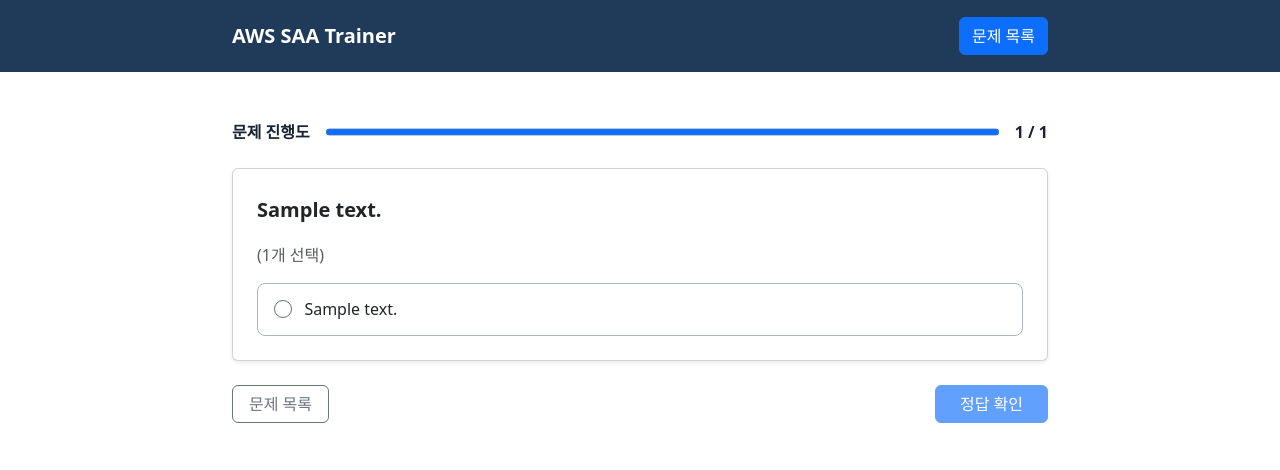
After one commit to terangood1/aws-saa-trainer, a Django app: page /questions/1/ in a window 1280 px wide. The commit adds this page. Shown: the top 470 px of the page. Run offline with Django 5.2, Linux system fonts and the light colour scheme; tables that the repository leaves empty hold one stand-in row (values such as "Sample post").

Commit message:
문제 풀이 화면 및 답안 검증 구현

```diff
--- /dev/null
+++ b/questions/forms.py
@@ -0,0 +1,22 @@
+from django import forms
+
+
+class AnswerSelectionForm(forms.Form):
+    answers = forms.TypedMultipleChoiceField(
+        coerce=int,
+        error_messages={
+            'required': '답안을 선택해 주세요.',
+            'invalid_choice': '이 문제에 있는 선택지만 선택해 주세요.',
+        },
+    )
+
+    def __init__(self, *args, choices, required_count, **kwargs):
+        super().__init__(*args, **kwargs)
+        self.fields['answers'].choices = [(choice['id'], choice['text']) for choice in choices]
+        self.required_count = required_count
+
+    def clean_answers(self):
+        answers = self.cleaned_data['answers']
+        if len(answers) != self.required_count or len(set(answers)) != len(answers):
+            raise forms.ValidationError(f'서로 다른 답안을 {self.required_count}개 선택해 주세요.')
+        return answers
--- /dev/null
+++ b/questions/static/questions/quiz.css
@@ -0,0 +1,50 @@
+.quiz-progress progress {
+    flex: 1 1 5rem;
+    min-width: 0;
+    height: .85rem;
+    accent-color: #0d6efd;
+}
+
+.quiz-choice {
+    display: flex;
+    align-items: flex-start;
+    gap: .75rem;
+    padding: .75rem 1rem;
+    border: 1px solid #adb5bd;
+    border-radius: .5rem;
+    cursor: pointer;
+}
+
+.quiz-choice input {
+    flex: none;
+    appearance: none;
+    width: 1.15rem;
+    height: 1.15rem;
+    margin-top: .25rem;
+    border: 1px solid #657080;
+    border-radius: 50%;
+}
+
+.quiz-choice input:checked {
+    border: .35rem solid #0d6efd;
+}
+
+.quiz-choice:has(input:checked) {
+    border-color: #0d6efd;
+    background-color: #eaf3ff;
+}
+
+.quiz-choice:has(input:focus-visible) {
+    outline: 2px solid #0a58ca;
+    outline-offset: 2px;
+}
+
+.quiz-choice span {
+    min-width: 0;
+}
+
+@media (forced-colors: active) {
+    .quiz-choice input {
+        appearance: auto;
+    }
+}
--- /dev/null
+++ b/questions/static/questions/quiz.js
@@ -0,0 +1,28 @@
+const quizForm = document.querySelector('#quiz-form');
+const requiredCount = Number(quizForm.dataset.requiredCount);
+const submitButton = quizForm.querySelector('button[type="submit"]');
+
+function selectedCount() {
+    return quizForm.querySelectorAll('input[name="answers"]:checked').length;
+}
+
+function updateSubmitButton() {
+    submitButton.disabled = requiredCount < 1 || selectedCount() !== requiredCount;
+}
+
+quizForm.addEventListener('change', (event) => {
+    const input = event.target;
+    if (input.type === 'checkbox' && input.checked && selectedCount() > requiredCount) {
+        input.checked = false;
+    }
+    updateSubmitButton();
+});
+
+quizForm.addEventListener('submit', (event) => {
+    if (submitButton.disabled) {
+        event.preventDefault();
+    }
+});
+
+window.addEventListener('pageshow', updateSubmitButton);
+updateSubmitButton();
--- a/questions/templates/questions/base.html
+++ b/questions/templates/questions/base.html
@@ -14,6 +14,7 @@
         .site-header { background-color: #203b59; }
         .question-text { line-height: 1.7; overflow-wrap: anywhere; white-space: pre-line; }
     </style>
+    {% block extra_head %}{% endblock %}
 </head>
 <body class="bg-white">
     <header class="site-header">
--- /dev/null
+++ b/questions/templates/questions/question_detail.html
@@ -0,0 +1,52 @@
+{% extends "questions/base.html" %}
+{% load static %}
+
+{% block title %}문제 풀이 | AWS SAA Trainer{% endblock %}
+
+{% block extra_head %}
+<link rel="stylesheet" href="{% static 'questions/quiz.css' %}">
+<script src="{% static 'questions/quiz.js' %}" defer></script>
+{% endblock %}
+
+{% block content %}
+<div class="quiz-progress d-flex flex-wrap align-items-center gap-2 gap-sm-3 mb-4">
+    <label for="quiz-progress" class="fw-semibold">문제 진행도</label>
+    <progress id="quiz-progress" value="{{ question_number }}" max="{{ question_total }}"></progress>
+    <span class="fw-semibold">{{ question_number }} / {{ question_total }}</span>
+</div>
+
+<form id="quiz-form" method="post" data-required-count="{{ required_count }}">
+    {% csrf_token %}
+    <div class="card shadow-sm mb-4">
+        <div class="card-body p-3 p-sm-4">
+            <h1 id="question-text" class="h5 question-text fw-bold mb-3">{{ question_text }}</h1>
+            <fieldset aria-labelledby="question-text" aria-describedby="answer-instructions{% if form.errors %} answer-errors{% endif %}">
+                <legend id="answer-instructions" class="fs-6 text-body-secondary mb-3">({{ required_count }}개 선택)</legend>
+                <div class="d-grid gap-2">
+                    {% for choice in choices %}
+                        {% with choice_id=choice.id|stringformat:"s" %}
+                            <label class="quiz-choice">
+                                <input type="{% if multiple %}checkbox{% else %}radio{% endif %}"
+                                       name="answers" value="{{ choice.id }}"
+                                       {% if not multiple %}required{% endif %}
+                                       {% if choice_id in form.answers.value %}checked{% endif %}>
+                                <span class="question-text">{{ choice.text }}</span>
+                            </label>
+                        {% endwith %}
+                    {% endfor %}
+                </div>
+            </fieldset>
+            {% if form.errors %}
+                <div id="answer-errors" class="text-danger mt-3" role="alert">{{ form.answers.errors }}</div>
+            {% endif %}
+            {% if selection_valid %}
+                <p class="text-body-secondary mt-3 mb-0" role="status">답안 선택을 확인했습니다.</p>
+            {% endif %}
+        </div>
+    </div>
+    <div class="d-flex flex-wrap justify-content-between gap-2">
+        <a class="btn btn-outline-secondary px-3" href="{% url 'questions:list' %}">문제 목록</a>
+        <button class="btn btn-primary px-4" type="submit" disabled>정답 확인</button>
+    </div>
+</form>
+{% endblock %}
--- a/questions/templates/questions/question_list.html
+++ b/questions/templates/questions/question_list.html
@@ -16,7 +16,8 @@
                         {{ question.created_at|date:'Y년 n월 j일' }}
                     </time>
                 </div>
-                <p class="question-text mb-0">{{ question.text|truncatechars:300 }}</p>
+                <p class="question-text mb-0"><a class="stretched-link text-reset text-decoration-none"
+                    href="{% url 'questions:detail' question.pk %}">{{ question.text|truncatechars:300 }}</a></p>
             </div>
         </li>
     {% empty %}
--- a/questions/urls.py
+++ b/questions/urls.py
@@ -6,4 +6,5 @@ app_name = 'questions'
 
 urlpatterns = [
     path('', views.question_list, name='list'),
+    path('<int:pk>/', views.question_detail, name='detail'),
 ]
--- a/questions/views.py
+++ b/questions/views.py
@@ -1,4 +1,8 @@
-from django.shortcuts import render
+from django.db.models import Count, Q
+from django.shortcuts import get_object_or_404, render
+from django.views.decorators.http import require_http_methods
+
+from .forms import AnswerSelectionForm
 
 from .models import Question
 
@@ -8,3 +12,35 @@ def question_list(request):
         '-created_at', '-pk'
     )
     return render(request, 'questions/question_list.html', {'questions': questions})
+
+
+@require_http_methods(['GET', 'HEAD', 'POST'])
+def question_detail(request, pk):
+    question = get_object_or_404(
+        Question.objects.only('text', 'question_type', 'created_at'), pk=pk
+    )
+    choices = list(question.choices.order_by('position').values('id', 'text'))
+    multiple = question.question_type == Question.QuestionType.MULTIPLE
+    required_count = question.choices.filter(is_correct=True).count() if multiple else 1
+    form = AnswerSelectionForm(
+        request.POST if request.method == 'POST' else None,
+        choices=choices,
+        required_count=required_count,
+    )
+    selection_valid = form.is_bound and form.is_valid()
+
+    # Match the list's newest-first order, including its primary-key tie breaker.
+    preceding = Q(created_at__gt=question.created_at) | Q(
+        created_at=question.created_at, pk__gt=question.pk
+    )
+    progress = Question.objects.aggregate(total=Count('pk'), preceding=Count('pk', filter=preceding))
+    return render(request, 'questions/question_detail.html', {
+        'question_text': question.text,
+        'choices': choices,
+        'multiple': multiple,
+        'required_count': required_count,
+        'form': form,
+        'selection_valid': selection_valid,
+        'question_number': progress['preceding'] + 1,
+        'question_total': progress['total'],
+    }, status=400 if form.is_bound and not selection_valid else 200)
```
Also changed, not shown: PROGRESS.md (+13 -2 lines), questions/tests.py (+111 -0 lines).
